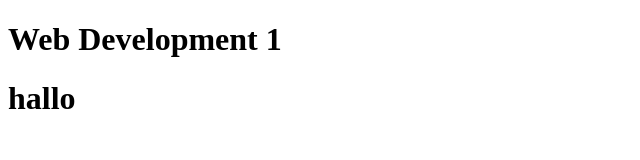
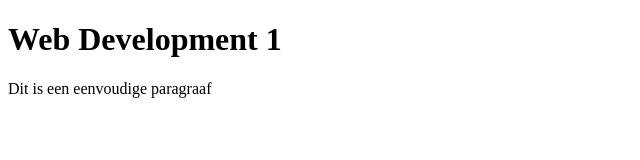
Before and after one commit to RouslanGalaev/WebDevelopment, a website: page index.html in a window 1280 px wide. Shown: the whole page, without its empty margins (0-640 px from the left). Drawn offline with Linux system fonts and the light colour scheme.

Commit message:
commit
voorbeeld 1

```diff
--- a/index.html
+++ b/index.html
@@ -6,6 +6,7 @@
 </head>
 <body>
 <h1>Web Development 1 </h1>
-<h1> hallo</h1>
+<p>Dit is een eenvoudige paragraaf</p>
+
 </body>
 </html>
```
